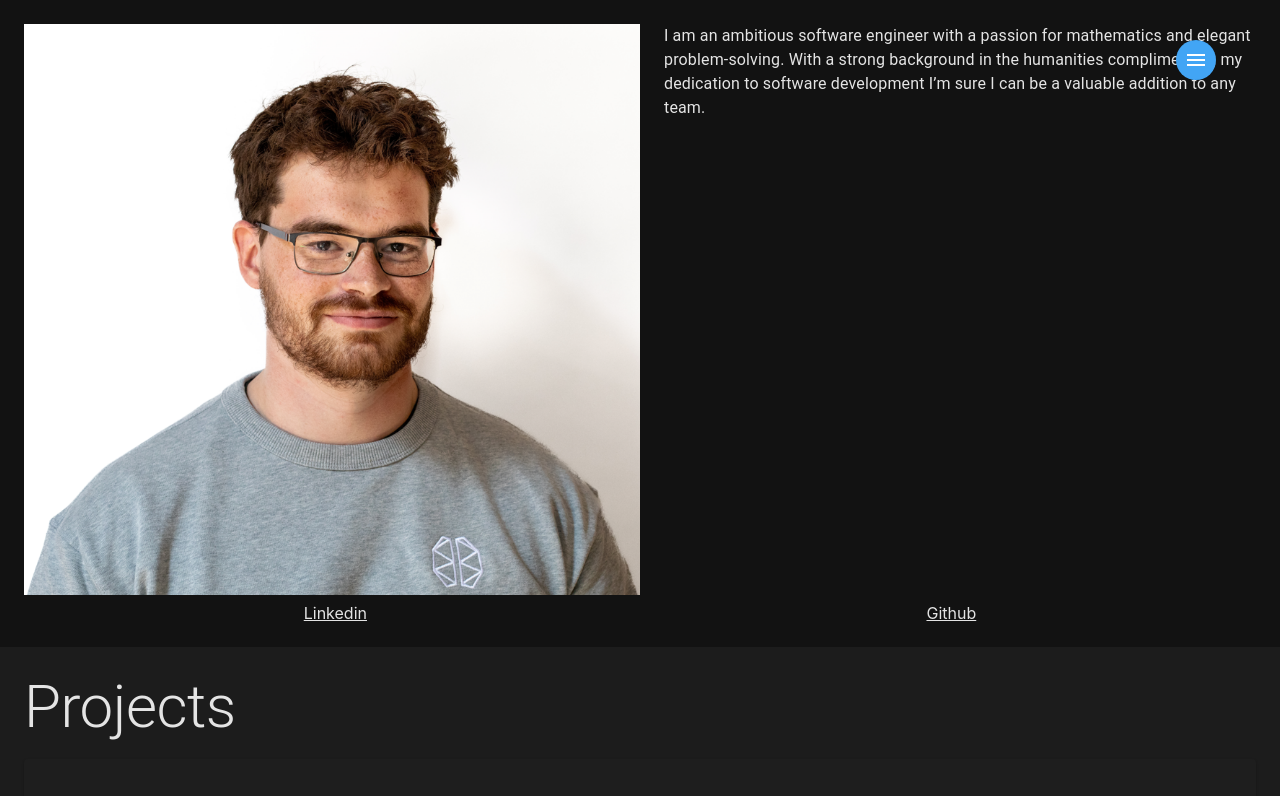
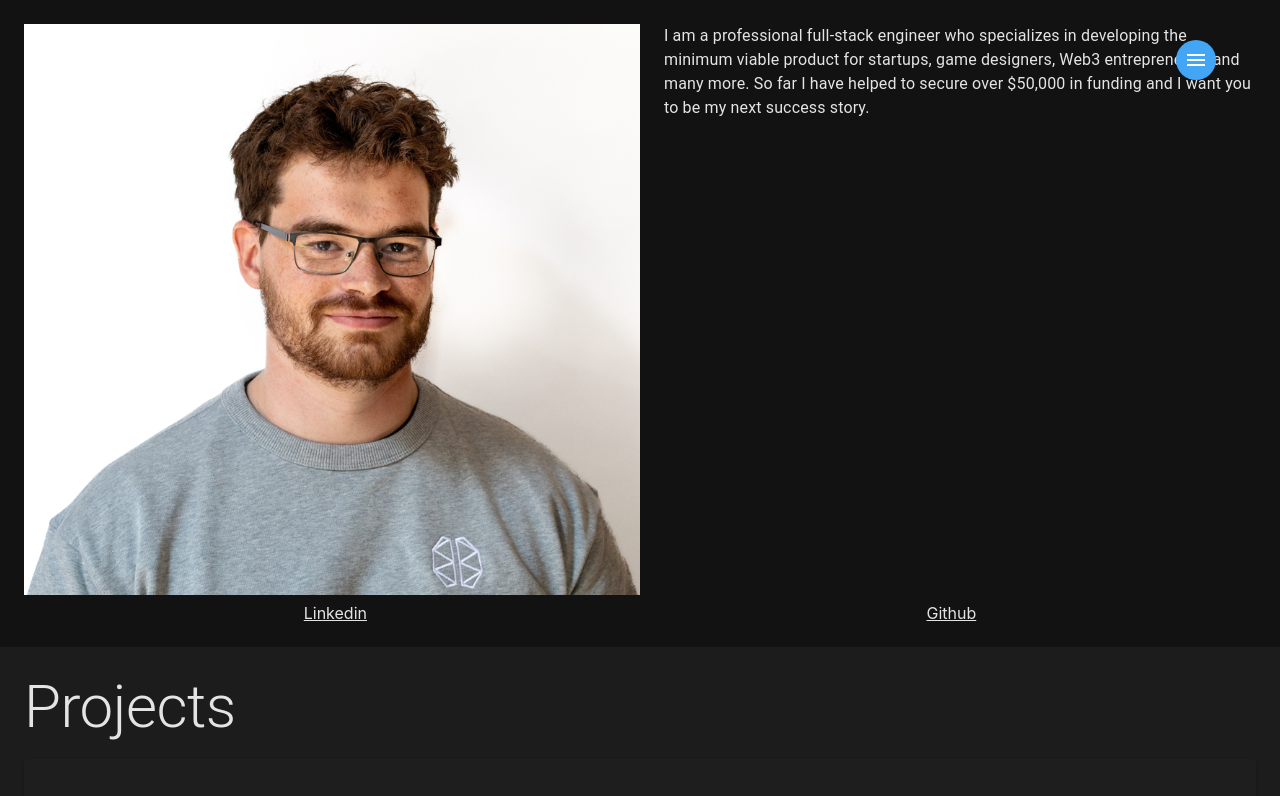
Before and after one commit to zringwood/portfolio-website, a React (Create React App) app: page / in a window 1280 px wide. Shown: the top 796 px of the page. Built offline with nearby package versions, Linux system fonts and the light colour scheme; the HTML template or start-up script is replaced by a standard one.

Commit message:
Finally fixed the goddamn description.

```diff
--- a/public/index.html
+++ b/public/index.html
@@ -6,7 +6,7 @@
 
   <meta name="viewport" content="width=device-width, initial-scale=1" />
   <meta name="theme-color" content="#000000" />
-  <meta name="description" content="Web site created using create-react-app" />
+  <meta name="description" content="I specialize in creating the minimum viable product for startups, game designers, Web3 entrepreneurs, and many more." />
 
   <title>Zachary Ringwood</title>
 </head>
--- a/src/pages/Biography/Biography.jsx
+++ b/src/pages/Biography/Biography.jsx
@@ -34,8 +34,9 @@ function Biography() {
                        height:"50%",
                    }
         }}></Box>
-                <Typography variant="body1">I am an ambitious software engineer with a passion for mathematics and elegant
-                    problem-solving. With a strong background in the humanities complimenting my dedication to software development I’m sure I can be a valuable addition to any team.
+                <Typography variant="body1">
+                    I am a professional full-stack engineer who specializes in developing the minimum viable product for startups, game designers, Web3 entrepreneurs, and many more.
+                    So far I have helped to secure over $50,000 in funding and I want you to be my next success story.
                 </Typography>
                 </Box>
                 <Box sx={{ display: "flex",
```
